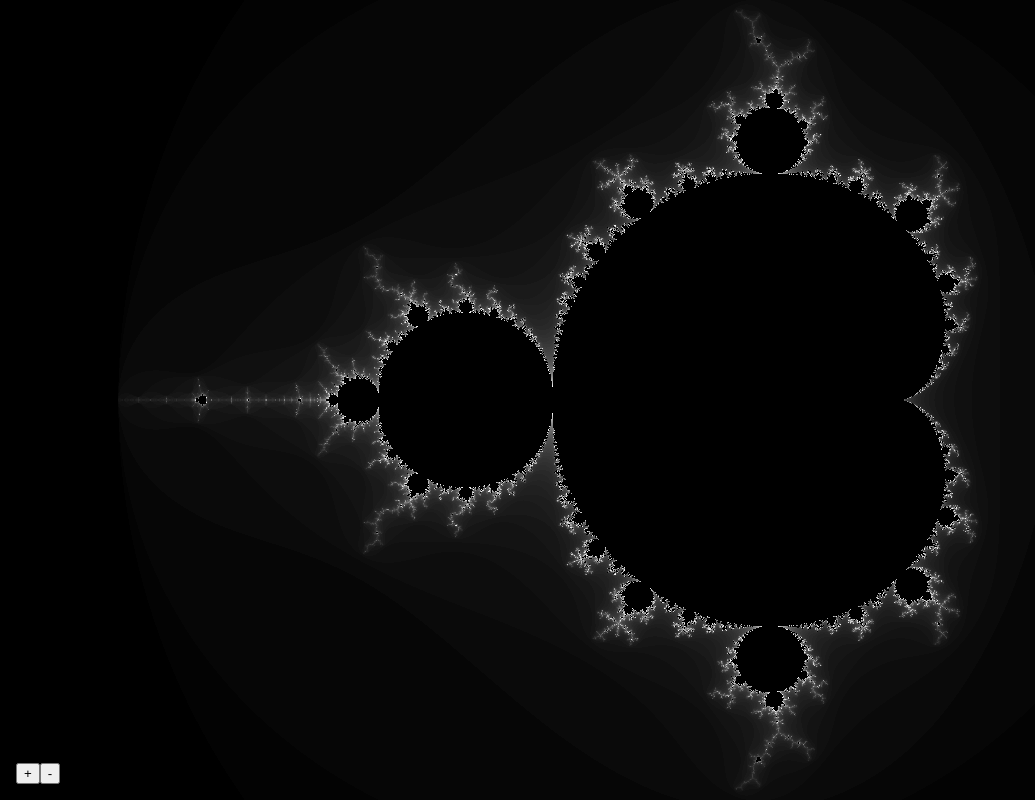
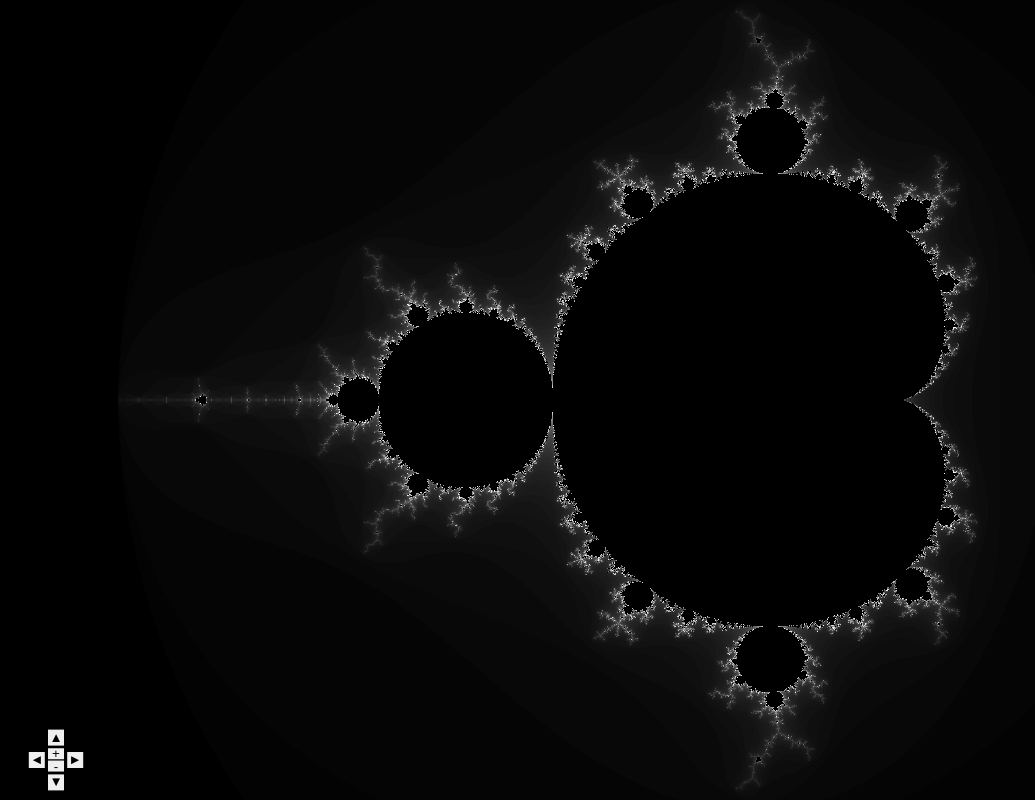
Before and after one commit to MathisBullinger/fractal, a website built with Parcel: page index.html in a window 1280 px wide. Shown: the whole page, without its empty margins (0-1035 px from the left). Built offline with nearby package versions, Linux system fonts and the light colour scheme.

Commit message:
feat: pan

```diff
--- a/index.html
+++ b/index.html
@@ -11,7 +11,12 @@
     <canvas></canvas>
     <div id="selection" hidden></div>
     <div id="controls">
-      <button id="zoom-in">+</button><button id="zoom-out">-</button>
+      <button id="zoom-in">+</button>
+      <button id="zoom-out">-</button>
+      <button id="pan-left">&#x25C4;</button>
+      <button id="pan-right">&#x25BA;</button>
+      <button id="pan-up">&#x25B2;</button>
+      <button id="pan-down">&#x25BC;</button>
     </div>
   </body>
 </html>
--- a/src/index.ts
+++ b/src/index.ts
@@ -1,18 +1,31 @@
 import 'regenerator-runtime/runtime'
-import render from './render'
+import _render from './render'
 import throttle from 'lodash/throttle'
-import { onResize } from './interaction'
+import { onResize, onPan } from './interaction'
 
 let scale = 2.3
-render(scale)
+const pan = [-0.5, 0.0]
+
+const render = () => _render(scale, pan)
+render()
 
 window.addEventListener(
   'resize',
-  throttle(() => render(scale), 500, { leading: true, trailing: true })
+  throttle(render, 500, { leading: true, trailing: true })
 )
 
 onResize((dir) => {
   if (dir === 'in') scale *= 0.9
   else scale *= 1.1
-  render(scale)
+  render()
+  console.log(scale)
 })
+
+onPan((dir) => {
+  const off = scale / 10
+  if (dir === 'right') pan[0] += off
+  else if (dir === 'left') pan[0] -= off
+  else if (dir === 'up') pan[1] += off
+  else if (dir === 'down') pan[1] -= off
+  render()
+})
--- a/src/interaction.ts
+++ b/src/interaction.ts
@@ -45,6 +45,11 @@ const resize: ResizeCB[] = []
 export function onResize(cb: ResizeCB) {
   resize.push(cb)
 }
+type PanCB = (dir: 'left' | 'right' | 'up' | 'down') => void
+const pan: PanCB[] = []
+export function onPan(cb: PanCB) {
+  pan.push(cb)
+}
 
 document.getElementById('zoom-in').onclick = () => {
   resize.forEach((cb) => cb('in'))
@@ -52,3 +57,8 @@ document.getElementById('zoom-in').onclick = () => {
 document.getElementById('zoom-out').onclick = () => {
   resize.forEach((cb) => cb('out'))
 }
+;['left', 'right', 'up', 'down'].forEach((dir) => {
+  document.getElementById(`pan-${dir}`).onclick = () => {
+    pan.forEach((cb) => cb(dir as any))
+  }
+})
--- a/src/render.ts
+++ b/src/render.ts
@@ -41,12 +41,11 @@ gl.linkProgram(program)
 gl.useProgram(program)
 
 const iterHandle = gl.getUniformLocation(program, 'iterations')
-gl.uniform1i(iterHandle, 80)
+gl.uniform1i(iterHandle, 100)
 
 const scaleHandle = gl.getUniformLocation(program, 'scale')
 
 const centerHandle = gl.getUniformLocation(program, 'center')
-gl.uniform2fv(centerHandle, [-0.5, 0.0])
 
 function resize() {
   canvas.width = window.innerWidth * devicePixelRatio
@@ -63,11 +62,12 @@ function clear() {
   gl.clear(gl.COLOR_BUFFER_BIT)
 }
 
-export default function render(scale = 2.3) {
+export default function render(scale = 2.3, center = [-0.5, 0.0]) {
   resize()
   clear()
 
   gl.uniform1f(scaleHandle, scale)
+  gl.uniform2fv(centerHandle, center)
 
   const positionLocation = gl.getAttribLocation(program, 'a_position')
   gl.enableVertexAttribArray(positionLocation)
--- a/src/style/master.css
+++ b/src/style/master.css
@@ -24,6 +24,45 @@ canvas {
 
 #controls {
   position: fixed;
-  bottom: 1rem;
-  left: 1rem;
+  bottom: 3rem;
+  left: 3rem;
 }
+
+#controls button {
+  display: block;
+  width: 1rem;
+  height: 1rem;
+  line-height: 1rem;
+  padding: 0;
+  position: absolute;
+  appearance: none;
+  border: none;
+  transform-origin: center;
+}
+
+#controls button:focus {
+  outline: none;
+}
+
+#controls #zoom-in {
+  height: 0.7rem;
+  line-height: 0.7rem;
+  transform: translateY(calc(-0.5rem - 5% + 0.3rem));
+}
+#controls #zoom-out {
+  height: 0.7rem;
+  line-height: 0.7rem;
+  transform: translateY(calc(0.5rem + 5%));
+}
+#pan-right {
+  transform: translateX(120%);
+}
+#pan-left {
+  transform: translateX(-120%);
+}
+#pan-up {
+  transform: translateY(-140%);
+}
+#pan-down {
+  transform: translateY(140%);
+}
```
